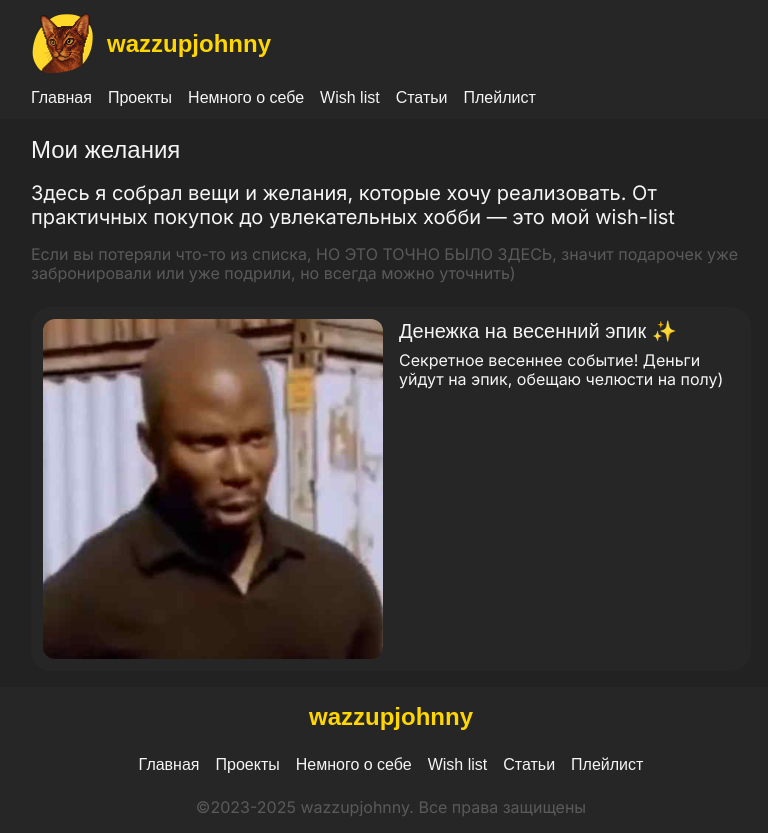
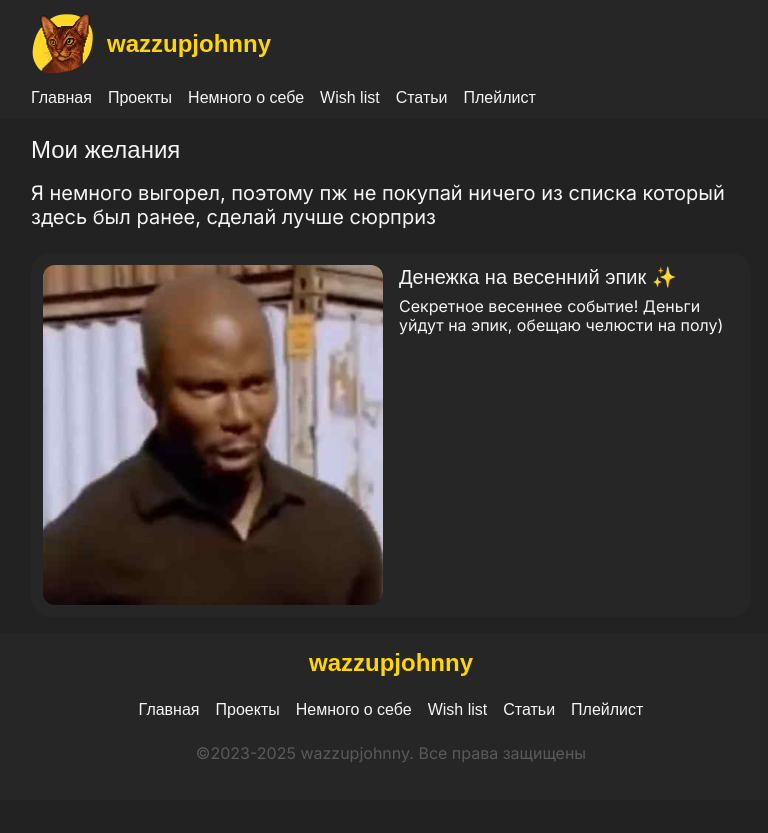
Before and after one commit to eugenepokalyuk/wazzupjohnny, a React (Vite) app: page /wish-list in a window 1280 px wide. Shown: the whole page, without its empty margins (249-1017 px from the left). After the commit the page ends 800 px from the top, so only its background shows below. Built offline with nearby package versions, Linux system fonts and the light colour scheme; a web font is replaced by a local one.

Commit message:
refs 11.8.13 update wishlist

```diff
--- a/src/pages/WishList/Greetings/Greetings.tsx
+++ b/src/pages/WishList/Greetings/Greetings.tsx
@@ -1,6 +1,6 @@
 import { FC } from 'react';
 
-import { Color, Size, Tags, Text } from '@components/ui';
+import { Size, Tags, Text } from '@components/ui';
 
 import classes from './Greetings.module.scss';
 
@@ -12,13 +12,7 @@ export const Greetings: FC = () => (
 
     <Text tag={Tags.Paragraph} size={Size.LG}>
       {
-        'Здесь я собрал вещи и желания, которые хочу реализовать. От практичных покупок до увлекательных хобби — это мой wish-list'
-      }
-    </Text>
-
-    <Text tag={Tags.Paragraph} size={Size.MD} color={Color.Secondary}>
-      {
-        'Если вы потеряли что-то из списка, НО ЭТО ТОЧНО БЫЛО ЗДЕСЬ, значит подарочек уже забронировали или уже подрили, но всегда можно уточнить)'
+        'Я немного выгорел, поэтому пж не покупай ничего из списка который здесь был ранее, сделай лучше сюрприз'
       }
     </Text>
   </div>
```
